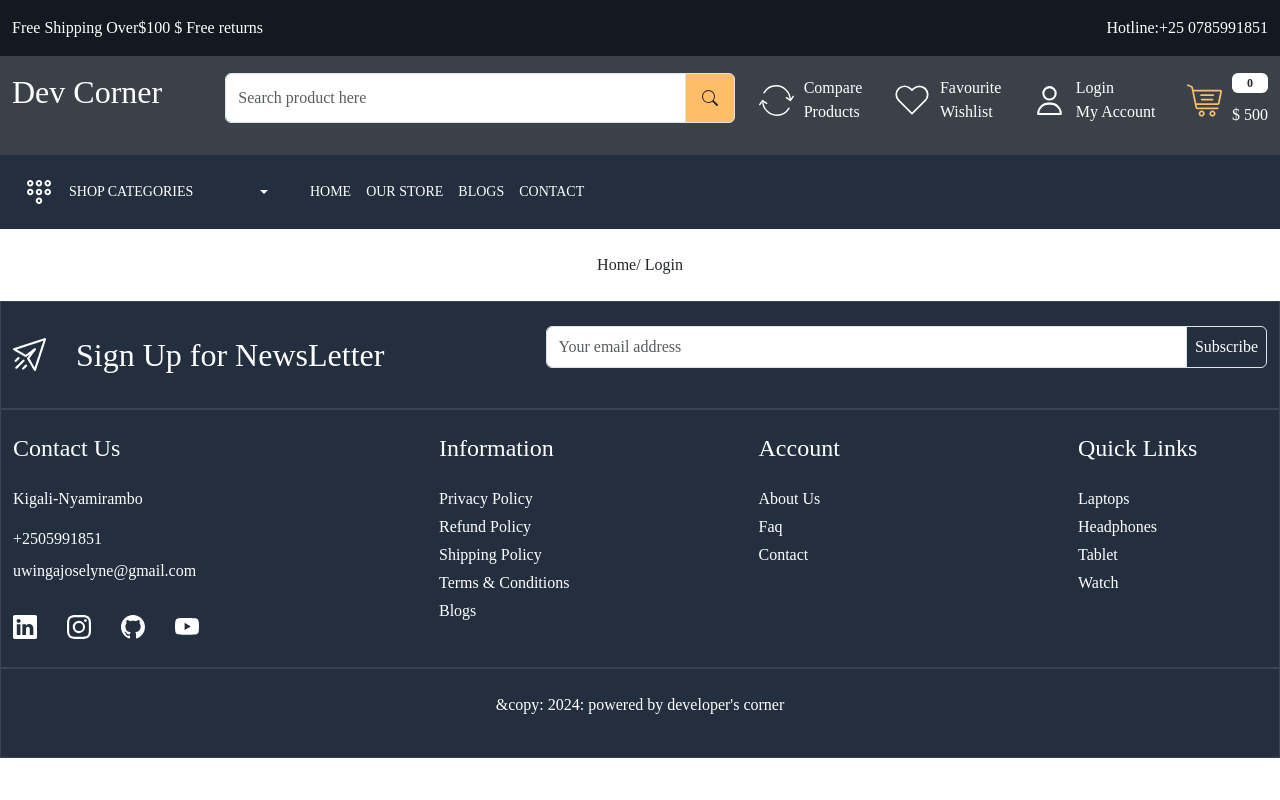
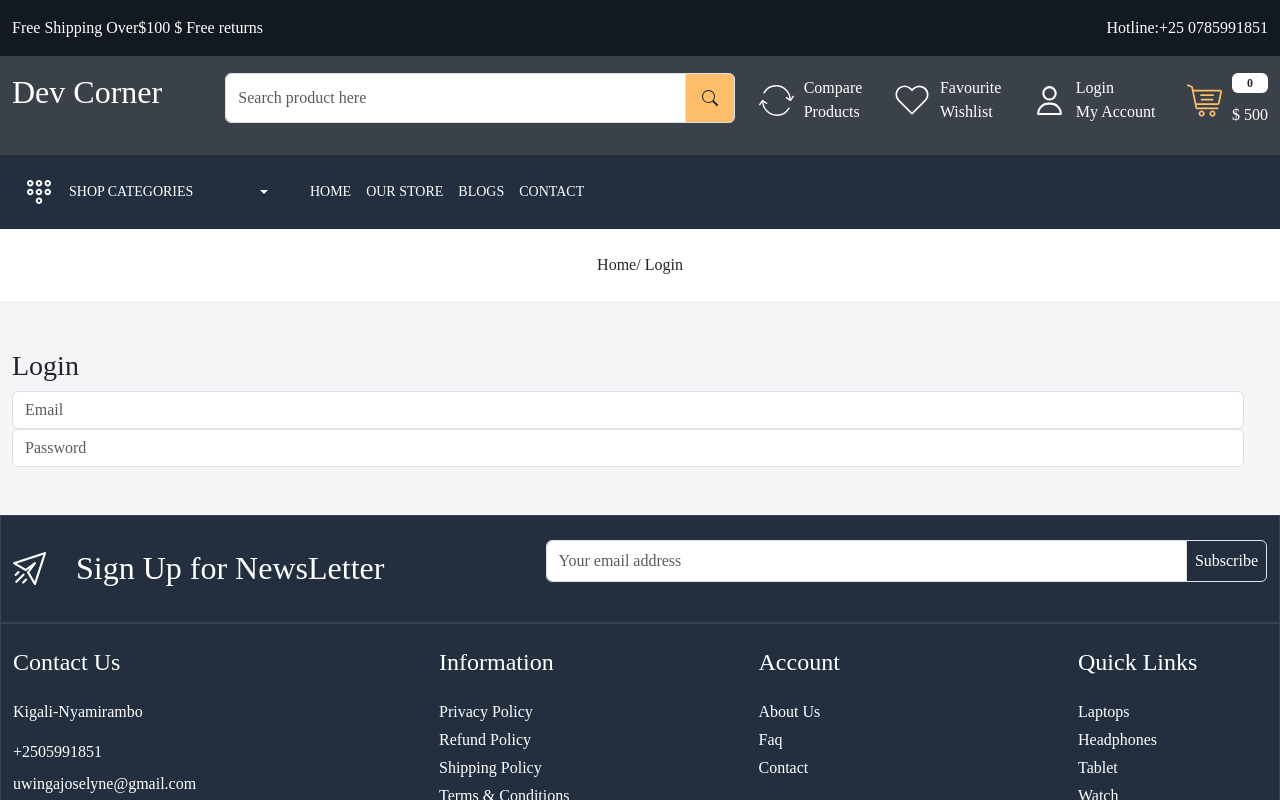
Before and after one commit to uwingabirejoselyne/learn-ecommerce-ui, a React (Create React App) app: page /login in a window 1280 px wide. Shown: the top 800 px of the page. Built offline with nearby package versions, Linux system fonts and the light colour scheme.

Commit message:
created forgot password page

```diff
--- a/src/pages/Login.js
+++ b/src/pages/Login.js
@@ -7,6 +7,27 @@ const Login = () => {
         <>
             <Meta title={"Login"} />
             <BreadCrumb title="Login" />
+            <div className="login-wrapper home-wrapper-2 py-5">
+                <div className="container-xxl">
+                    <div className="row">
+                        <div className="row">
+                            <div className="col-12">
+                                <div className="login-card">
+                                    <h3>Login</h3>
+                                    <form action="">
+                                        <div>
+                                            <input type="email" name='email' placeholder='Email' className='form-control' />
+                                        </div>
+                                        <div>
+                                            <input type="password" name='password' placeholder='Password' className='form-control' />
+                                        </div>
+                                    </form>
+                                </div>
+                            </div>
+                        </div>
+                    </div>
+                </div>
+            </div>
         </>
     )
 }
```
Also changed, not shown: src/pages/ForgotPassword.js (added, +11 -0 lines). Lines whose indentation alone changed are shown as unchanged.
